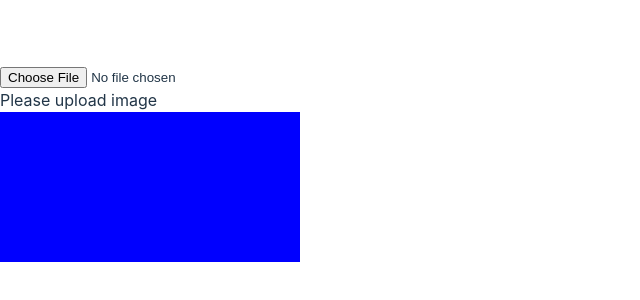
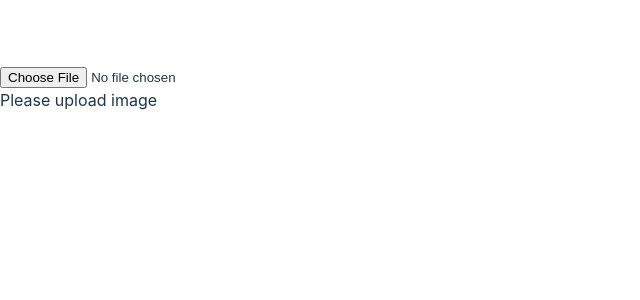
Before and after one commit to Ianshaw93/pdfMarkup, a React (Vite) app: page / in a window 1280 px wide. Shown: the part 234-534 px from the top of the page, without its empty margins (0-640 px from the left). Built offline with nearby package versions, Linux system fonts and the light colour scheme.

Commit message:
need to add tailwind to project

```diff
--- a/src/App.jsx
+++ b/src/App.jsx
@@ -28,9 +28,15 @@ function App() {
       </label>
 
     </div>
-    { previewImage ? <> <img src={previewImage}></img>
-    </> : <div> Please upload image </div>}
-      <Canvas />
+    <div>
+      { previewImage ? (<div className='pointer-events-none'>
+      <img
+      src={previewImage}
+      className='inset-0 absolute z-0 pointer-events-none user-drag-none'
+      />
+      </div>) : <div> Please upload image </div>}
+        <Canvas />
+    </div>
     </>
   )
 }
--- a/src/Components/Canvas.jsx
+++ b/src/Components/Canvas.jsx
@@ -3,19 +3,32 @@ import { useEffect, useRef } from 'react'
 
 function Canvas() {
   const canvasRef = useRef(null)
-
+  // const canvas = canvasRef.current
+  // const context = canvas.getContext('2d')
   useEffect(() => {
-    const canvas = canvasRef.current
-    const context = canvas.getContext('2d')
-    //Our first draw
-    context.fillStyle = 'blue'
-    context.fillRect(0, 0, context.canvas.width, context.canvas.height)
+      const canvas = canvasRef.current
+      const context = canvas.getContext('2d')
+      context.fillStyle = 'blue'
+      context.fillRect(0, 0, context.width, context.height)
   }, [])
 
+  function handleClick(event) {
+      const canvas = canvasRef.current
+      const context = canvas.getContext('2d')
+      context.fillStyle = 'blue'
+      context.fillRect(event.clientX - 50, event.clientY - 50, 10, 10)
+  }
+
   return (
-    <>
-      <canvas ref={canvasRef}/>
-    </>
+  <>
+      <canvas
+      ref={canvasRef}
+      // width={clientWidth}
+      // height={context.height}
+      className='border border-black rounded-md bg-transparent inset-0 absolute z-10'
+      onClick={handleClick}
+      />
+  </>
   )
 }
 
```
